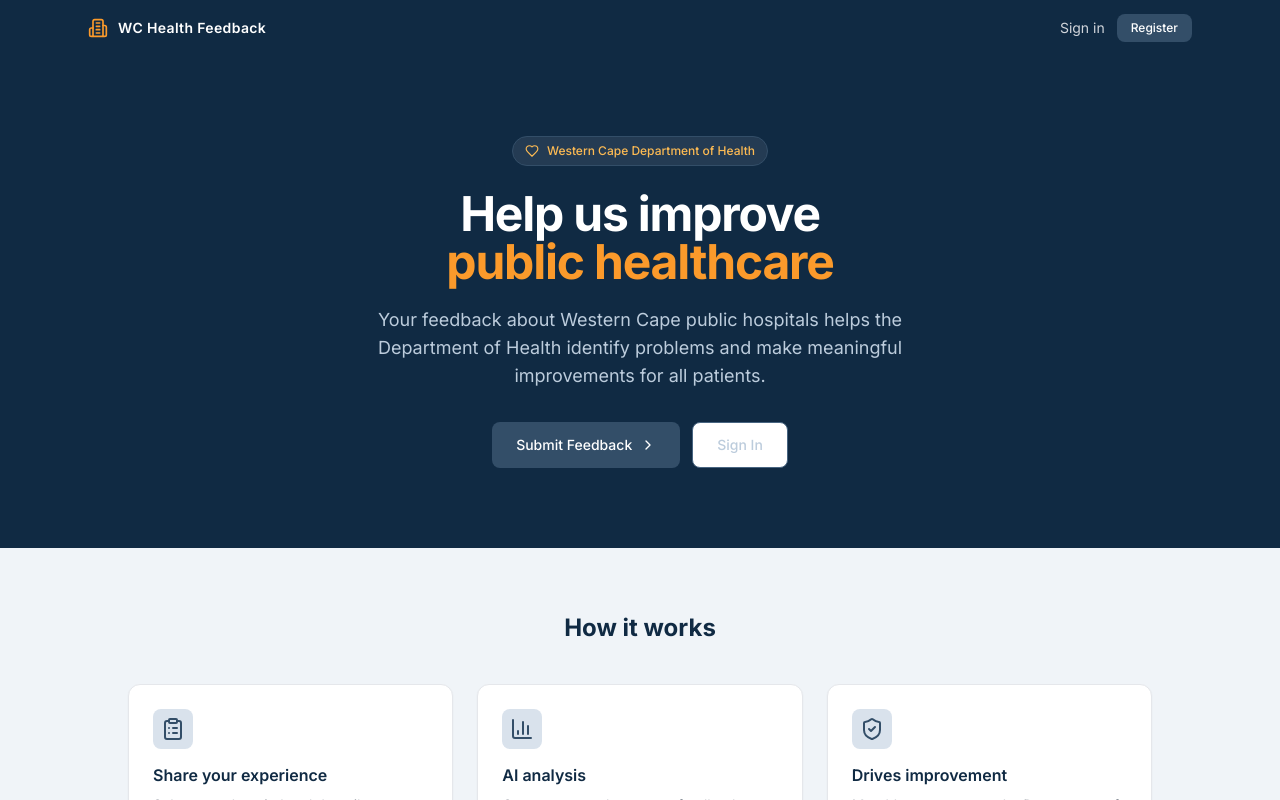
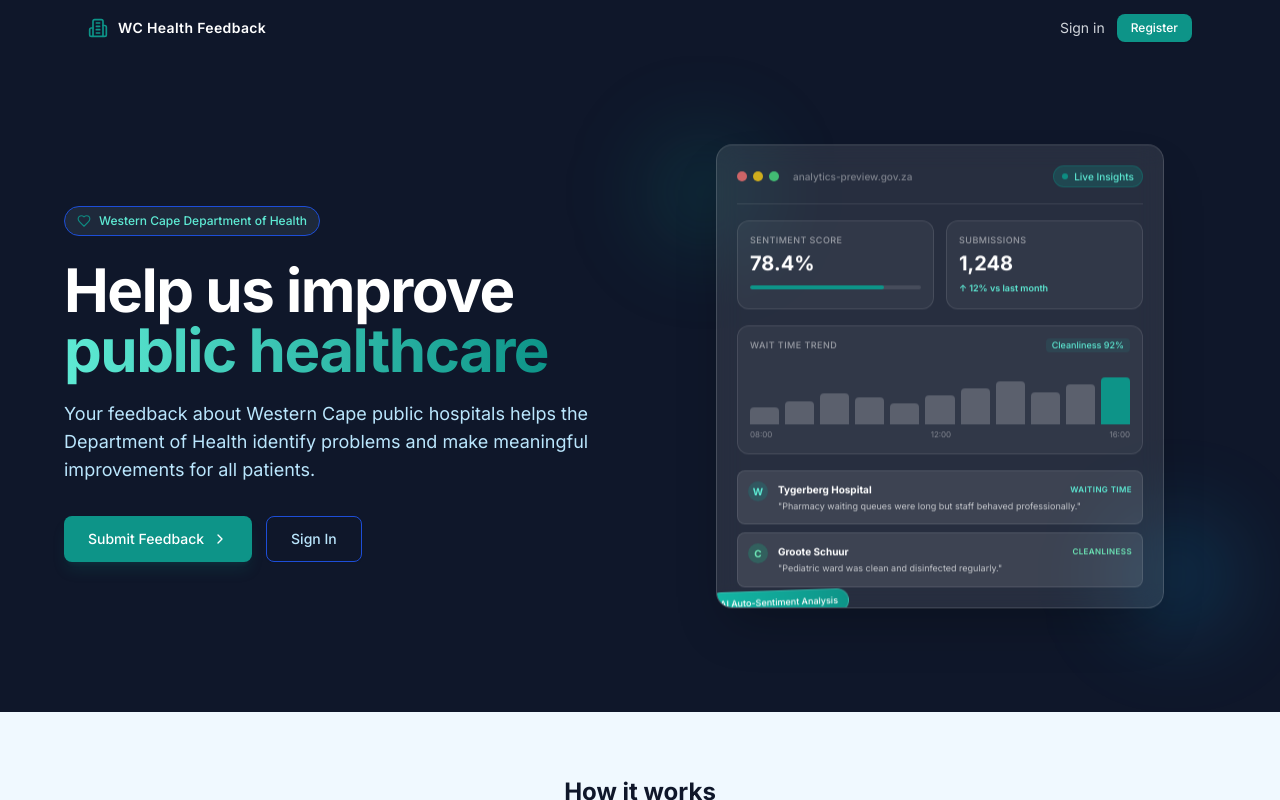
Before and after one commit to kavierjogie/wc-hospital-feedback, a Next.js app in the folder wc-hospital-feedback/: page / in a window 1280 px wide. Shown: the top 800 px of the page. Built offline with nearby package versions, Linux system fonts and the light colour scheme.

Commit message:
feat: initialize landing page, feedback components, and project structure

```diff
--- a/wc-hospital-feedback/app/globals.css
+++ b/wc-hospital-feedback/app/globals.css
@@ -6,8 +6,8 @@
 
 @layer base {
   :root {
-    --background: #f8fafc;
-    --foreground: #102a43;
+    --background: #f4f9fc;
+    --foreground: #0f172a;
   }
 
   * {
@@ -29,11 +29,11 @@
 
 @layer components {
   .btn-primary {
-    @apply inline-flex items-center justify-center gap-2 px-5 py-2.5 rounded-lg bg-gov-700 text-white font-medium text-sm hover:bg-gov-800 focus:outline-none focus:ring-2 focus:ring-gov-500 focus:ring-offset-2 transition-colors disabled:opacity-50 disabled:cursor-not-allowed;
+    @apply inline-flex items-center justify-center gap-2 px-5 py-2.5 rounded-lg bg-brand-500 text-white font-medium text-sm hover:bg-brand-600 focus:outline-none focus:ring-2 focus:ring-brand-400 focus:ring-offset-2 transition-all disabled:opacity-50 disabled:cursor-not-allowed shadow-sm hover:shadow-md hover:scale-[1.01] active:scale-[0.99];
   }
 
   .btn-secondary {
-    @apply inline-flex items-center justify-center gap-2 px-5 py-2.5 rounded-lg bg-white text-gov-700 font-medium text-sm border border-gov-200 hover:bg-gov-50 focus:outline-none focus:ring-2 focus:ring-gov-500 focus:ring-offset-2 transition-colors disabled:opacity-50;
+    @apply inline-flex items-center justify-center gap-2 px-5 py-2.5 rounded-lg bg-white text-gov-800 font-medium text-sm border border-gov-200 hover:bg-gov-50 focus:outline-none focus:ring-2 focus:ring-gov-400 focus:ring-offset-2 transition-all disabled:opacity-50 shadow-sm hover:shadow hover:scale-[1.01] active:scale-[0.99];
   }
 
   .btn-danger {
@@ -60,3 +60,29 @@
     @apply text-red-600 text-xs mt-1 flex items-center gap-1;
   }
 }
+
+@keyframes float {
+  0%, 100% {
+    transform: translateY(0);
+  }
+  50% {
+    transform: translateY(-8px);
+  }
+}
+
+.animate-float {
+  animation: float 4s ease-in-out infinite;
+}
+
+@keyframes pulseSlow {
+  0%, 100% {
+    opacity: 1;
+  }
+  50% {
+    opacity: 0.95;
+  }
+}
+
+.animate-pulse-slow {
+  animation: pulseSlow 6s ease-in-out infinite;
+}
--- a/wc-hospital-feedback/app/page.tsx
+++ b/wc-hospital-feedback/app/page.tsx
@@ -1,5 +1,6 @@
 import Link from 'next/link'
-import { Heart, ClipboardList, BarChart3, ShieldCheck, ChevronRight, Building2 } from 'lucide-react'
+import { Heart, ClipboardList, BarChart3, ShieldCheck, ChevronRight, Building2, Sparkles, Activity } from 'lucide-react'
+import { cn } from '@/lib/utils'
 
 export default function HomePage() {
   return (
@@ -25,28 +26,138 @@ export default function HomePage() {
       </nav>
 
       {/* Hero */}
-      <section className="bg-gov-900 text-white py-20 px-4">
-        <div className="max-w-4xl mx-auto text-center">
+      <section className="bg-gov-900 text-white py-16 md:py-24 px-4 relative overflow-hidden">
+        {/* Abstract background decorative blobs */}
+        <div className="absolute top-0 right-0 w-96 h-96 bg-brand-500/10 rounded-full blur-3xl -z-10 animate-pulse-slow" />
+        <div className="absolute bottom-0 left-0 w-96 h-96 bg-gov-800/30 rounded-full blur-3xl -z-10" />
+
+        <div className="max-w-6xl mx-auto grid grid-cols-1 lg:grid-cols-12 gap-12 items-center">
+          {/* Left Column (CTA) */}
+          <div className="lg:col-span-6 flex flex-col items-start text-left">
             <div className="inline-flex items-center gap-2 bg-gov-800 border border-gov-700 text-brand-300 text-xs font-medium px-3 py-1.5 rounded-full mb-6">
-            <Heart className="w-3.5 h-3.5" />
+              <Heart className="w-3.5 h-3.5 text-brand-400 animate-pulse" />
               Western Cape Department of Health
             </div>
-          <h1 className="text-4xl sm:text-5xl font-bold tracking-tight mb-5 leading-tight">
+
+            <h1 className="text-4xl sm:text-5xl lg:text-6xl font-bold tracking-tight mb-5 leading-tight">
               Help us improve<br />
-            <span className="text-brand-400">public healthcare</span>
+              <span className="text-transparent bg-clip-text bg-gradient-to-r from-brand-300 to-brand-500">
+                public healthcare
+              </span>
             </h1>
-          <p className="text-lg text-gov-200 max-w-xl mx-auto mb-8">
+
+            <p className="text-base sm:text-lg text-gov-200 mb-8 leading-relaxed max-w-xl">
               Your feedback about Western Cape public hospitals helps the Department
               of Health identify problems and make meaningful improvements for all patients.
             </p>
-          <div className="flex flex-col sm:flex-row gap-3 justify-center">
-            <Link href="/register" className="btn-primary text-sm py-3 px-6">
+
+            <div className="flex flex-col sm:flex-row gap-3.5 w-full sm:w-auto">
+              <Link href="/register" className="btn-primary text-sm py-3 px-6 shadow-lg shadow-brand-500/15 hover:scale-[1.02] active:scale-[0.98] transition-transform">
                 Submit Feedback
                 <ChevronRight className="w-4 h-4" />
               </Link>
-            <Link href="/login" className="btn-secondary text-sm py-3 px-6 border-gov-600 text-gov-200 hover:bg-gov-800 hover:text-white">
+              <Link href="/login" className="btn-secondary text-sm py-3 px-6 border-gov-700 bg-transparent text-gov-200 hover:bg-gov-800 hover:text-white hover:scale-[1.02] active:scale-[0.98] transition-transform">
                 Sign In
               </Link>
+            </div>
+          </div>
+
+          {/* Right Column (Floating Mockup) */}
+          <div className="lg:col-span-6 relative w-full flex justify-center">
+            {/* Decorative glows */}
+            <div className="absolute -top-6 -left-6 w-32 h-32 bg-brand-500/15 rounded-full blur-2xl" />
+            <div className="absolute -bottom-6 -right-6 w-32 h-32 bg-gov-500/15 rounded-full blur-2xl" />
+
+            {/* Glassmorphic dashboard preview */}
+            <div className="w-full max-w-md bg-white/10 backdrop-blur-md border border-white/15 rounded-2xl shadow-2xl p-5 overflow-hidden animate-float relative">
+              {/* Top bar controls */}
+              <div className="flex items-center justify-between border-b border-white/10 pb-4 mb-4">
+                <div className="flex items-center gap-1.5">
+                  <div className="w-2.5 h-2.5 rounded-full bg-red-400/80" />
+                  <div className="w-2.5 h-2.5 rounded-full bg-yellow-400/80" />
+                  <div className="w-2.5 h-2.5 rounded-full bg-green-400/80" />
+                  <span className="text-[10px] font-medium text-white/40 ml-2 select-none">analytics-preview.gov.za</span>
+                </div>
+                <span className="inline-flex items-center gap-1.5 px-2 py-0.5 rounded-full text-[10px] font-medium bg-brand-500/25 text-brand-300 border border-brand-500/30">
+                  <span className="w-1.5 h-1.5 rounded-full bg-brand-400 animate-pulse" />
+                  Live Insights
+                </span>
+              </div>
+
+              {/* Stats overview cards grid */}
+              <div className="grid grid-cols-2 gap-3 mb-4">
+                <div className="bg-white/5 border border-white/10 rounded-xl p-3">
+                  <span className="text-[9px] text-white/50 block font-medium uppercase tracking-wider">Sentiment Score</span>
+                  <span className="text-xl font-bold text-white block mt-0.5">78.4%</span>
+                  <div className="w-full bg-white/10 h-1 rounded-full mt-2 overflow-hidden">
+                    <div className="bg-brand-400 h-full rounded-full w-[78.4%]" />
+                  </div>
+                </div>
+                <div className="bg-white/5 border border-white/10 rounded-xl p-3">
+                  <span className="text-[9px] text-white/50 block font-medium uppercase tracking-wider">Submissions</span>
+                  <span className="text-xl font-bold text-white block mt-0.5">1,248</span>
+                  <span className="text-[9px] text-brand-300 font-semibold block mt-1">
+                    ↑ 12% vs last month
+                  </span>
+                </div>
+              </div>
+
+              {/* Wait Time Trend Graph Mock */}
+              <div className="bg-white/5 border border-white/10 rounded-xl p-3 mb-4">
+                <div className="flex justify-between items-center mb-2">
+                  <span className="text-[9px] text-white/50 font-medium uppercase tracking-wider">Wait Time Trend</span>
+                  <span className="text-[9px] text-teal-300 bg-teal-500/10 px-1.5 py-0.2 rounded font-medium">Cleanliness 92%</span>
+                </div>
+                <div className="h-16 flex items-end gap-1.5 pt-2">
+                  {[30, 42, 55, 48, 38, 52, 65, 78, 58, 72, 85].map((val, idx) => (
+                    <div key={idx} className="flex-1 flex flex-col justify-end h-full">
+                      <div
+                        className={cn(
+                          "w-full rounded-t transition-all duration-500",
+                          idx === 10 ? "bg-brand-400" : "bg-white/20"
+                        )}
+                        style={{ height: `${val}%` }}
+                      />
+                    </div>
+                  ))}
+                </div>
+                <div className="flex justify-between text-[8px] text-white/40 mt-1 select-none">
+                  <span>08:00</span>
+                  <span>12:00</span>
+                  <span>16:00</span>
+                </div>
+              </div>
+
+              {/* Feedback items preview list */}
+              <div className="space-y-2">
+                <div className="bg-white/10 border border-white/10 rounded-lg p-2.5 flex items-start gap-2.5 hover:bg-white/15 transition-colors">
+                  <div className="w-5 h-5 rounded-full bg-brand-500/25 text-brand-300 flex items-center justify-center text-[10px] font-bold">W</div>
+                  <div className="flex-1 min-w-0">
+                    <div className="flex justify-between items-center">
+                      <span className="text-[10px] font-bold text-white truncate">Tygerberg Hospital</span>
+                      <span className="text-[8px] text-brand-300 font-semibold uppercase tracking-wider">Waiting Time</span>
+                    </div>
+                    <p className="text-[9px] text-white/70 truncate mt-0.5">"Pharmacy waiting queues were long but staff behaved professionally."</p>
+                  </div>
+                </div>
+
+                <div className="bg-white/10 border border-white/10 rounded-lg p-2.5 flex items-start gap-2.5 hover:bg-white/15 transition-colors">
+                  <div className="w-5 h-5 rounded-full bg-emerald-500/25 text-emerald-300 flex items-center justify-center text-[10px] font-bold">C</div>
+                  <div className="flex-1 min-w-0">
+                    <div className="flex justify-between items-center">
+                      <span className="text-[10px] font-bold text-white truncate">Groote Schuur</span>
+                      <span className="text-[8px] text-emerald-300 font-semibold uppercase tracking-wider">Cleanliness</span>
+                    </div>
+                    <p className="text-[9px] text-white/70 truncate mt-0.5">"Pediatric ward was clean and disinfected regularly."</p>
+                  </div>
+                </div>
+              </div>
+
+              {/* Floating Badge */}
+              <div className="absolute -bottom-2 -left-2 bg-gradient-to-r from-teal-500 to-brand-500 text-white font-medium text-[9px] px-2.5 py-1 rounded-full shadow-lg border border-white/15 transform -rotate-2 hover:rotate-0 transition-transform cursor-pointer select-none">
+                AI Auto-Sentiment Analysis
+              </div>
+            </div>
           </div>
         </div>
       </section>
--- a/wc-hospital-feedback/components/admin/DashboardClient.tsx
+++ b/wc-hospital-feedback/components/admin/DashboardClient.tsx
@@ -141,7 +141,7 @@ export default function DashboardClient({
                 <XAxis type="number" tick={{ fontSize: 11 }} />
                 <YAxis type="category" dataKey="name" width={110} tick={{ fontSize: 11 }} />
                 <Tooltip />
-                <Bar dataKey="value" fill="#334e68" radius={[0, 4, 4, 0]} />
+                <Bar dataKey="value" fill="#0d9488" radius={[0, 4, 4, 0]} />
               </BarChart>
             </ResponsiveContainer>
           ) : (
--- a/wc-hospital-feedback/components/patient/FeedbackForm.tsx
+++ b/wc-hospital-feedback/components/patient/FeedbackForm.tsx
@@ -2,7 +2,7 @@
 
 import { useState } from 'react'
 import { useRouter } from 'next/navigation'
-import { AlertCircle, Send, Info } from 'lucide-react'
+import { AlertCircle, Send, Info, Sparkles, HeartHandshake, Clock, Activity, Building2, HelpCircle } from 'lucide-react'
 import type { Hospital, FeedbackCategory } from '@/types/database'
 import { cn } from '@/lib/utils'
 
@@ -14,6 +14,33 @@ const CATEGORIES: FeedbackCategory[] = [
   'Facilities',
   'Other',
 ]
+
+const CATEGORY_DETAILS: Record<FeedbackCategory, { icon: React.ComponentType<any>; desc: string }> = {
+  'Cleanliness': {
+    icon: Sparkles,
+    desc: 'Hygiene of rooms, wards, and bathrooms.'
+  },
+  'Staff Behaviour': {
+    icon: HeartHandshake,
+    desc: 'Friendliness, care, and behavior of the staff.'
+  },
+  'Waiting Time': {
+    icon: Clock,
+    desc: 'Queue delays, waiting times, and appointments.'
+  },
+  'Service': {
+    icon: Activity,
+    desc: 'Quality of medical care and clinical attention.'
+  },
+  'Facilities': {
+    icon: Building2,
+    desc: 'State of equipment, beds, and building condition.'
+  },
+  'Other': {
+    icon: HelpCircle,
+    desc: 'General inquiries or other issues not listed.'
+  }
+}
 
 interface Props {
   hospitals: Pick<Hospital, 'id' | 'name' | 'district'>[]
@@ -115,28 +142,40 @@ export default function FeedbackForm({ hospitals }: Props) {
 
         {/* Category */}
         <div className="p-6">
-          <p className="label">
+          <p className="label mb-3">
             Category <span className="text-red-500">*</span>
           </p>
-          <div className="grid grid-cols-2 sm:grid-cols-3 gap-2.5">
-            {CATEGORIES.map((cat) => (
+          <div className="grid grid-cols-1 sm:grid-cols-2 md:grid-cols-3 gap-3.5">
+            {CATEGORIES.map((cat) => {
+              const details = CATEGORY_DETAILS[cat]
+              const Icon = details.icon
+              const isSelected = category === cat
+              return (
                 <button
                   key={cat}
                   type="button"
                   onClick={() => setCategory(cat)}
                   className={cn(
-                  'px-3 py-2.5 rounded-lg border text-sm font-medium text-left transition-all',
-                  category === cat
-                    ? 'border-gov-600 bg-gov-50 text-gov-800 ring-2 ring-gov-300'
-                    : 'border-gray-200 bg-white text-gray-700 hover:border-gov-300 hover:bg-gov-50'
+                    'flex flex-col items-start p-4 rounded-xl border text-left transition-all duration-300 hover:scale-[1.03] hover:shadow-sm focus:outline-none focus:ring-2 focus:ring-brand-400 focus:ring-offset-2',
+                    isSelected
+                      ? 'border-brand-500 bg-brand-50/50 ring-2 ring-brand-300/40 text-gov-900 shadow-sm'
+                      : 'border-gray-200 bg-white text-gray-700 hover:border-brand-300 hover:bg-brand-50/10'
                   )}
                 >
-                {cat}
+                  <div className={cn(
+                    'w-9 h-9 rounded-lg flex items-center justify-center mb-3 transition-colors',
+                    isSelected ? 'bg-brand-500 text-white shadow-sm shadow-brand-500/25' : 'bg-gov-50 text-gov-700'
+                  )}>
+                    <Icon className="w-5 h-5" />
+                  </div>
+                  <span className="font-semibold text-sm block mb-1 text-gov-900">{cat}</span>
+                  <span className="text-xs text-gray-500 leading-normal">{details.desc}</span>
                 </button>
-            ))}
+              )
+            })}
           </div>
           {fieldErrors.category && (
-            <p className="error-msg mt-2"><AlertCircle className="w-3 h-3" />{fieldErrors.category}</p>
+            <p className="error-msg mt-3"><AlertCircle className="w-3.5 h-3.5" />{fieldErrors.category}</p>
           )}
         </div>
 
--- a/wc-hospital-feedback/tailwind.config.ts
+++ b/wc-hospital-feedback/tailwind.config.ts
@@ -10,28 +10,28 @@ const config: Config = {
     extend: {
       colors: {
         gov: {
-          50:  '#f0f4f8',
-          100: '#d9e2ec',
-          200: '#bcccdc',
-          300: '#9fb3c8',
-          400: '#829ab1',
-          500: '#627d98',
-          600: '#486581',
-          700: '#334e68',
-          800: '#243b53',
-          900: '#102a43',
+          50:  '#f0f9ff', // soft ice-blue
+          100: '#e0f2fe',
+          200: '#bae6fd',
+          300: '#7dd3fc',
+          400: '#38bdf8',
+          500: '#0ea5e9',
+          600: '#2563eb',
+          700: '#1d4ed8',
+          800: '#1e293b',
+          900: '#0f172a', // deep indigo base
         },
         brand: {
-          50:  '#fff8ed',
-          100: '#ffeece',
-          200: '#fdd89a',
-          300: '#fcba53',
-          400: '#fb9a2b',
-          500: '#f97b0b',
-          600: '#ea5d06',
-          700: '#c24108',
-          800: '#9a330f',
-          900: '#7c2c10',
+          50:  '#f0fdfa', // soft mint background
+          100: '#ccfbf1',
+          200: '#99f6e4',
+          300: '#5eead4',
+          400: '#0d9488', // vibrant surgical teal
+          500: '#0d9488', // surgical teal accent base
+          600: '#0f766e',
+          700: '#115e59',
+          800: '#134e4a',
+          900: '#042f2e',
         },
       },
       fontFamily: {
```
Also changed, not shown: wc-hospital-feedback/services/report.ts (+7 -7 lines). Lines whose indentation alone changed are shown as unchanged.
